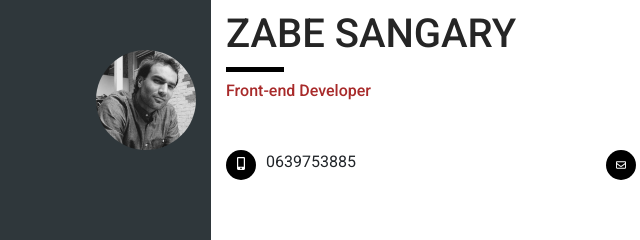
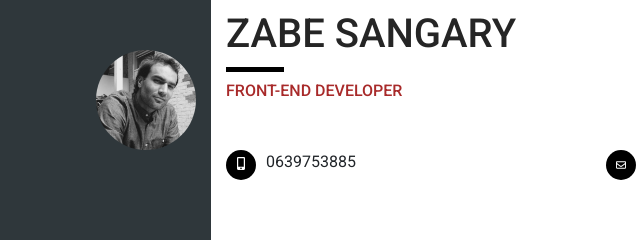
Before and after one commit to zabesangary/Shopworks, a plain HTML site: page index.html in a window 1280 px wide. Shown: the top 240 px of the page, 239-879 px from the left. Drawn offline with nearby package versions, Linux system fonts and the light colour scheme.

Commit message:
Fix typos

```diff
--- a/index.html
+++ b/index.html
@@ -25,7 +25,7 @@
         </div>
 
         <div class="header-border"></div>
-        <h6>Front-end Developer</h6>
+        <h6>FRONT-END DEVELOPER</h6>
       </div>
 
 
```
